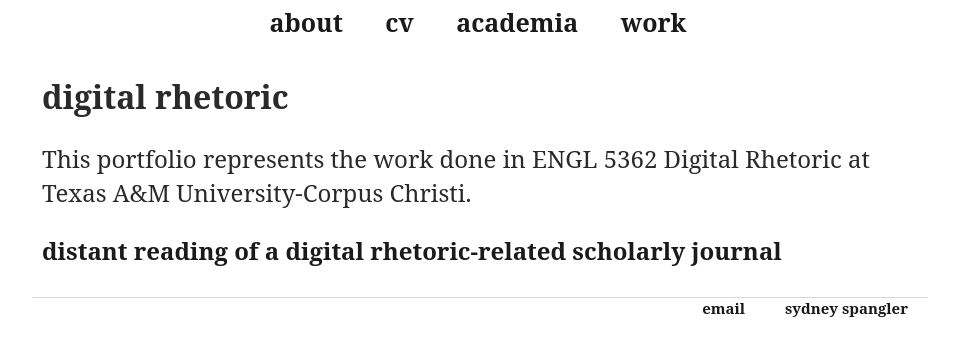
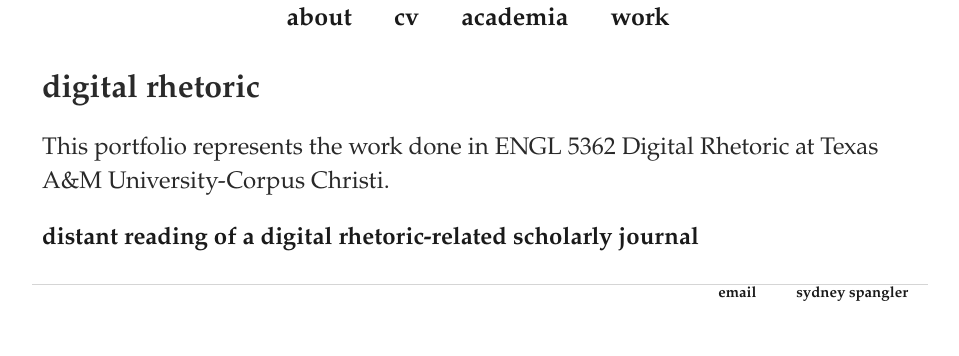
Before and after one commit to sydneyspangler/sydneyspangler.github.io, a Jekyll site: the page built from digital-rhetoric/index.html, in a window 1280 px wide. Shown: the top 356 px of the page, without its empty margins (160-1119 px from the left). Built offline with Jekyll 4.4.1, drawn with Linux system fonts in a browser that asks for light colours.

Commit message:
Update main.css

```diff
--- a/css/main.css
+++ b/css/main.css
@@ -3,7 +3,7 @@ body {
     width: 70%;
 }
 nav ul {
-    font-family:'American Typewriter', 'serif';
+    font-family:'Palatino Linotype', 'serif';
     font-size: 25px;
     padding: 0px;
     list-style: none;
@@ -12,7 +12,7 @@ nav ul {
     padding: 5px;
 }
 footer ul {
-    font-family:'American Typewriter', 'serif';
+    font-family:'Palatino Linotype', 'serif';
     font-size: 15px;
     padding: 0px;
     list-style: none;
@@ -53,18 +53,18 @@ img {
 }
 h1 {
     font-size: 2em;
-    font-family:'American Typewriter', 'serif';
+    font-family:'Palatino Linotype', 'serif';
     color: #2A2A2A
 }
 h2 {
     font-size: 1.5em;
-    font-family:'American Typewriter', 'serif';
+    font-family:'Palatino Linotype', 'serif';
     color: #2A2A2A
 }
 p {
     font-size: 1.5em;
     line-height: 1.4em;
-    font-family:'American Typewriter', 'serif';
+    font-family:'Palatino Linotype', 'serif';
     text-align: left;
     color: #292929
 }
@@ -72,7 +72,7 @@ ul {
     list-style: none;
     padding: 0;
     margin: 0;
-    font-family:'American Typewriter', 'serif';
+    font-family:'Palatino Linotype', 'serif';
     color: #292929
 }
 li {
```
